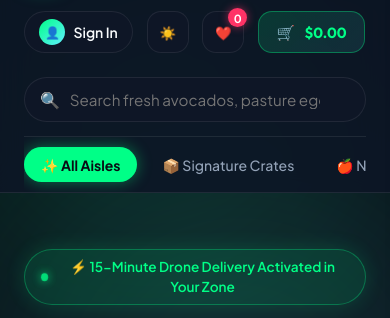
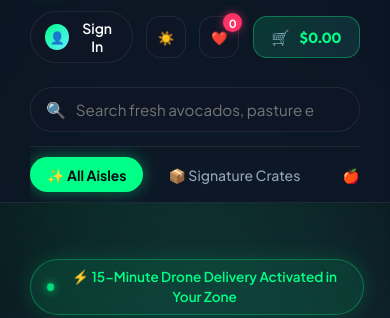
Before and after one commit to muhdjesinpm-design/Neon-Crates, a website: page index.html in a window 390 px wide. Shown: the part 65-383 px from the top of the page. Drawn offline with Linux system fonts and the light colour scheme; no server answers.

Commit message:
Fix mobile container responsive layout and horizontal overflow

```diff
--- a/styles.css
+++ b/styles.css
@@ -87,6 +87,8 @@ html {
   scroll-behavior: smooth;
   touch-action: manipulation;
   overflow-x: hidden;
+  width: 100%;
+  position: relative;
 }
 
 body {
@@ -96,6 +98,8 @@ body {
   line-height: 1.5;
   touch-action: manipulation;
   overflow-x: hidden;
+  width: 100%;
+  position: relative;
   min-height: 100vh;
   transition: background-color var(--transition-normal), color var(--transition-normal);
 }
@@ -157,6 +161,15 @@ input, select {
   padding: 0 1.5rem;
   position: relative;
   z-index: 1;
+}
+
+main,
+header,
+section,
+footer {
+  box-sizing: border-box;
+  width: 100%;
+  max-width: 100%;
 }
 
 /* ==========================================================================
@@ -2043,6 +2056,46 @@ input, select {
 }
 
 @media (max-width: 768px) {
+  .site-header,
+  .header,
+  .nav,
+  .hero-section,
+  .product-grid,
+  .products-grid,
+  .site-footer,
+  .footer {
+    width: 100%;
+    max-width: 100%;
+    padding-left: 15px;
+    padding-right: 15px;
+    box-sizing: border-box;
+  }
+
+  .site-header,
+  .header,
+  .nav,
+  .hero-section,
+  .site-footer,
+  .footer {
+    flex-direction: column;
+  }
+
+  .container {
+    width: 100%;
+    max-width: 100%;
+    padding-left: 15px;
+    padding-right: 15px;
+  }
+
+  .header-top {
+    width: 100%;
+    max-width: 100%;
+    flex-direction: column;
+    align-items: stretch;
+    padding-left: 0;
+    padding-right: 0;
+  }
+
   .hero-title {
     font-size: 2.4rem;
   }
@@ -2065,10 +2118,12 @@ input, select {
     grid-template-columns: 1fr;
   }
   .product-grid {
-    grid-template-columns: repeat(auto-fill, minmax(160px, 1fr));
+    grid-template-columns: 1fr;
     gap: 1rem;
   }
   .product-card {
+    width: 100%;
+    max-width: 100%;
     padding: 0.85rem;
   }
   .product-card-top {
```
